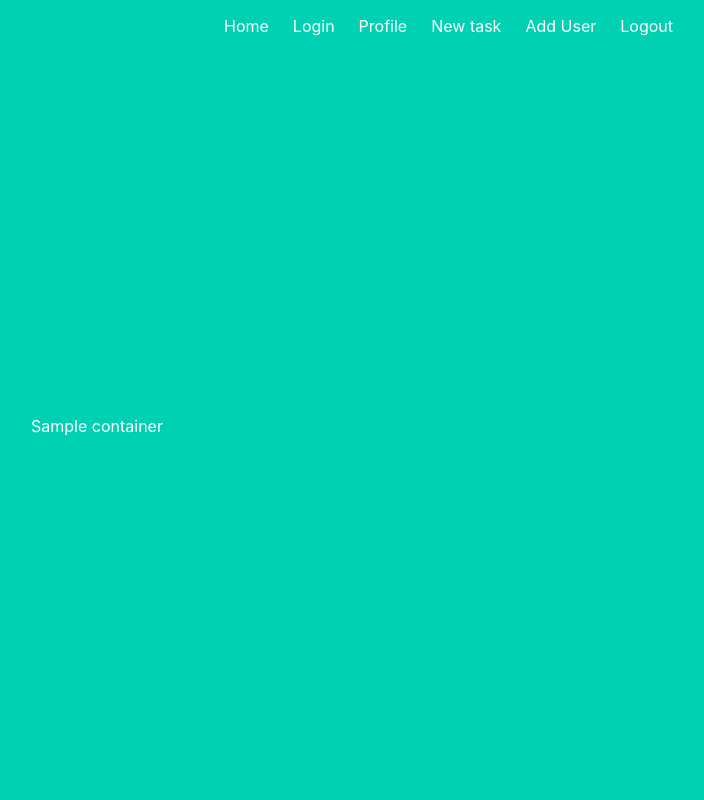
After one commit to paszczep/temperature-ui, a Flask app: page /task in a window 1280 px wide. The commit adds this page. Shown: the whole page, without its empty margins (543-1247 px from the left). Run offline with Flask 3, Linux system fonts and the light colour scheme; tables that the repository leaves empty hold one stand-in row (values such as "Sample post").

Commit message:
multiselect

```diff
--- a/application/__init__.py
+++ b/application/__init__.py
@@ -40,4 +40,7 @@ def create_app():
     from .main import main as main_blueprint
     app.register_blueprint(main_blueprint)
 
+    from .input import input as input_blueprint
+    app.register_blueprint(input_blueprint)
+
     return app
--- a/application/input.py
+++ b/application/input.py
@@ -1,13 +1,16 @@
-from flask import Blueprint, render_template, redirect, url_for, request, flash, session
+from flask import Blueprint, render_template, request
 from flask_wtf import FlaskForm
-from wtforms.fields import DateTimeField
-from wtforms.validators import DataRequired
+from wtforms_alchemy import QuerySelectMultipleField
 from wtforms import widgets
-from wtforms_alchemy import QuerySelectMultipleField
 from .models import Container, Thermometer
-
+from . import db
 
 input = Blueprint('input', __name__)
+
+@input.route('/task')
+def tasks():
+    container = Container.query.first()
+    return render_template('container.html', container=container.name)
 
 
 class QuerySelectMultipleFieldWithCheckboxes(QuerySelectMultipleField):
@@ -19,9 +22,9 @@ class MyForm(FlaskForm):
     choices = QuerySelectMultipleFieldWithCheckboxes("Choices")
 
 
-@input.route("task/<container_name>", methods=["POST", "GET"])
-def index(parent_id):
-    parent = Container.query.get(parent_id)
+@input.route("/task/<container>", methods=["POST", "GET"])
+def new_task(container):
+    parent = Container.query.filter(Container.name == container).first()
     form = MyForm(data={"choices": parent.children})
     form.choices.query = Thermometer.query.all()
 
@@ -30,4 +33,4 @@ def index(parent_id):
         parent.children.extend(form.choices.data)
         db.session.commit()
 
-    return render_template("index.html", form=form)
+    return render_template("task.html", form=form)
--- a/application/templates/base.html
+++ b/application/templates/base.html
@@ -31,12 +31,12 @@
                             {% endif %}
 
 
-                            {% if current_user.is_authenticated %}
+                            {% if not current_user.is_authenticated %}
                             <a href="{{ url_for('main.profile') }}" class="navbar-item">
                                 Profile
                             </a>
 
-                            <a href="{{ url_for('input.signup') }}" class="navbar-item">
+                            <a href="{{ url_for('input.tasks') }}" class="navbar-item">
                                 New task
                             </a>
                             <a href="{{ url_for('auth.signup') }}" class="navbar-item">
--- /dev/null
+++ b/application/templates/container.html
@@ -0,0 +1,5 @@
+{% extends "base.html" %}
+
+{% block content %}
+    <a href="{{ url_for('input.new_task', container=container) }}">{{ container }}</a>
+{% endblock %}
```
Also changed, not shown: application/models.py (+15 -0 lines), application/templates/task.html (+5 -37 lines), 1 other file.
